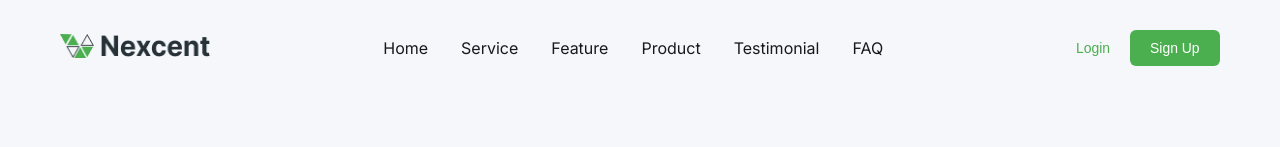
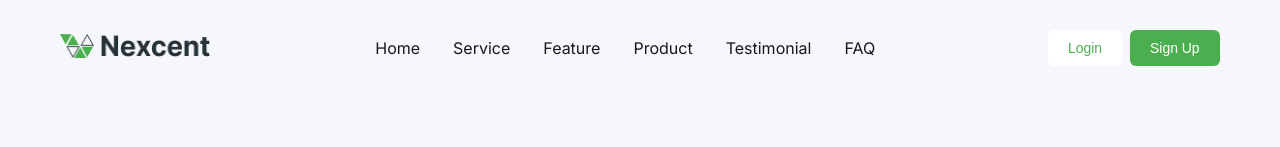
Before and after one commit to Techtees/nexcent, a React (Create React App) app: page / in a window 1280 px wide. Shown: the top 147 px of the page. Built offline with nearby package versions, Linux system fonts and the light colour scheme.

Commit message:
button hover animation

```diff
--- a/src/components/Navbar/Navbar.js
+++ b/src/components/Navbar/Navbar.js
@@ -5,6 +5,11 @@ import {Button} from '../../shared/button';
 
 
 const Navbar = (props) => {
+
+    const handleMobile = () => {
+
+    }
+
     return(
     <>
         <HeaderWrapper>
@@ -22,10 +27,10 @@ const Navbar = (props) => {
                         <ListItem>FAQ</ListItem>
                     </MenuList>
                     <NavAction>
-                        <Button type='submit' color='var(--green-500)' $background ='var(--silver)'>Login</Button>
-                        <Button>Sign Up </Button>
+                        <Button type='submit' color={props.color} $background ={props.bgColor}>Login</Button>
+                        <Button >Sign Up </Button>
                     </NavAction>
-                    <MobileMenu />
+                    <MobileMenu onClick={handleMobile} />
                 </NavContainer>
             </Nav>
         </HeaderWrapper>
@@ -35,10 +40,12 @@ const Navbar = (props) => {
 
 Navbar.propTypes = {
     bgColor: PropTypes.string,
+    color: PropTypes.string,
 }
 
 Navbar.defaultProps = {
-    bgColor: 'var(--silver)',
+    bgColor: 'var(--white)',
+    color: 'var(--green-500)',
 }
 
 export default Navbar;
--- a/src/components/Navbar/NavbarStyle.js
+++ b/src/components/Navbar/NavbarStyle.js
@@ -44,7 +44,9 @@ line-height: 24px;
 
 export const NavAction = styled.div`
 display: inline-flex;
-justify-content: space-around;
+>* {
+    margin-left: 8px;
+}
 
 @media ${device.md} {
     display: none;
--- a/src/shared/button/index.js
+++ b/src/shared/button/index.js
@@ -3,7 +3,7 @@ import styled from 'styled-components'
 export const Button = styled.button`
 font-size: 0.87rem;
 font-weight: 500;
-background: ${(props)=> props.$background || '#4CAF4F'};
+background: ${(props)=> props.$background || 'var(--green-500)'};
 color: ${(props) => props.color || 'var(--white)'};
 border-radius: ${(props) =>  props.$borderradius || '6px'};
 outline: none;
@@ -11,4 +11,13 @@ padding: ${(props) => props.$padding || '0.63rem 1.25rem'} ;
 border:none;
 cursor: pointer;
 
+&:hover {
+    background: ${(props)=> (props.$background === 'var(--white)') ? 'var(--green-500)' : 'var(--white)'};
+    color: ${(props) => (props.color === 'var(--green-500)') ? 'var(--white)' : 'var(--green-500)' };
+    transition: all 0.6s ease;
+    border: 1px solid #4CAF4F;
+}
+
+
+
 `
```
